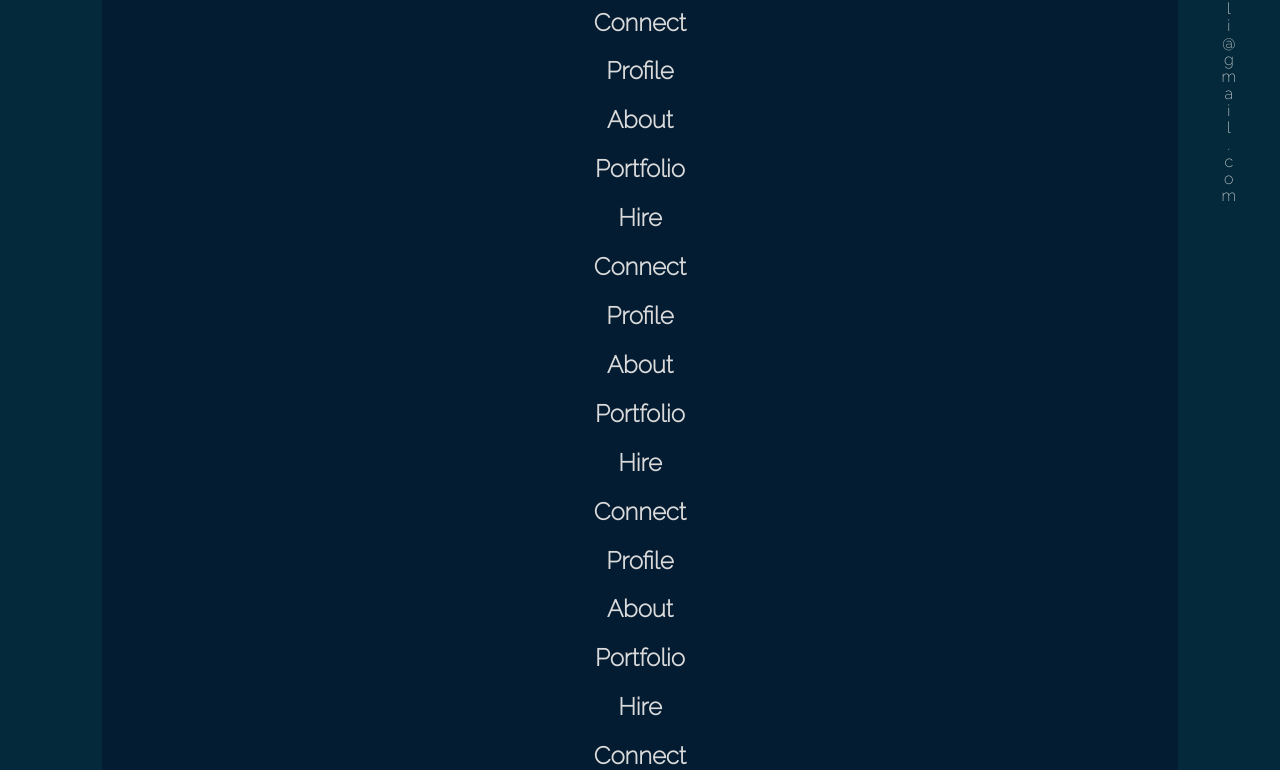
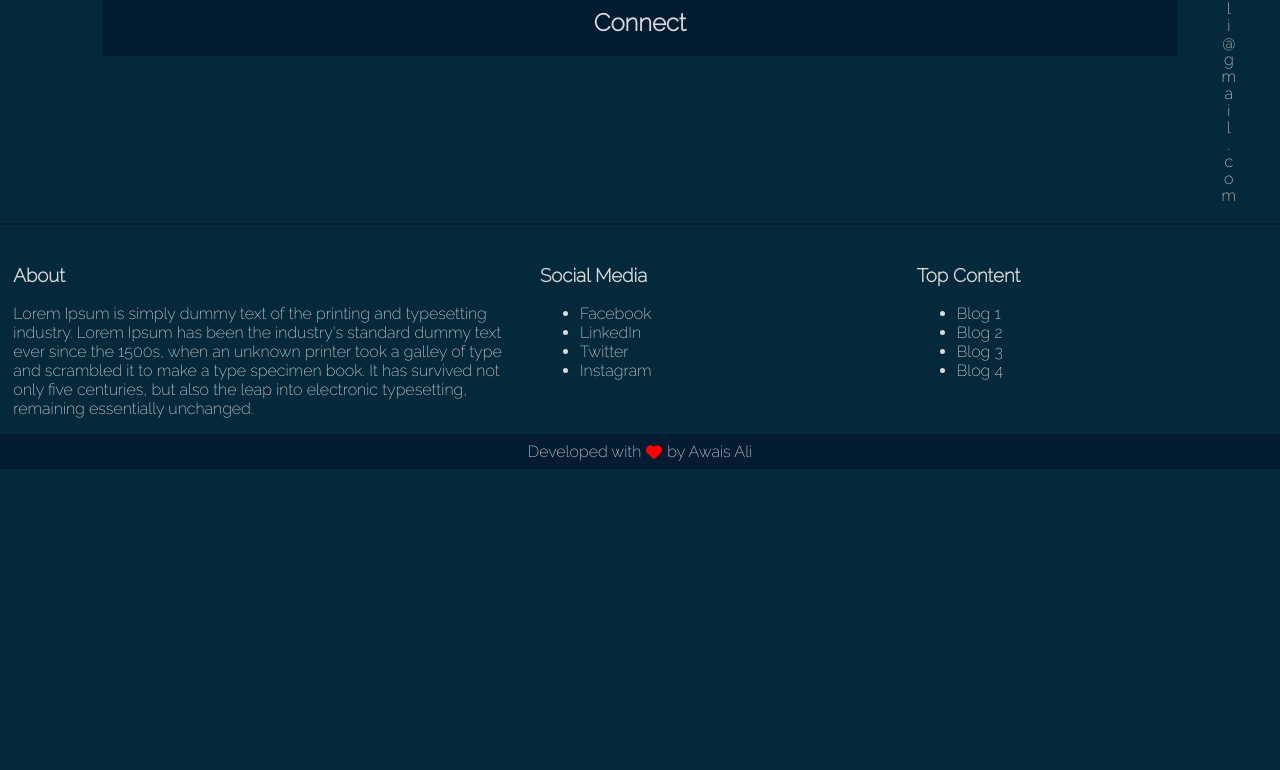
Before and after one commit to beingawaisali/beingawaisali.com-new, a React (Create React App) app: page / in a window 1280 px wide. Shown: the part 330-1100 px from the top of the page. After the commit the page ends 800 px from the top, so only its background shows below. Built offline with nearby package versions, Linux system fonts and the light colour scheme.

Commit message:
Socialmedia icons added

```diff
--- a/src/App.js
+++ b/src/App.js
@@ -32,15 +32,17 @@ console.log(mobileMenu)
 
 let listMenu =  "<div>Menu List Mobile</div>";
 
+let body = <Body />;
+let menuBar = <MenuBar />
 
 function App() {
   return (
     <div className="App">
         <HeaderBar toggleMenubar={toggleMenu}/>
-        {/* {
-            mobileMenu ? <Body /> : <MenuBar />
-        } */}
-        <Body />
+        {
+            mobileMenu == false ? body : menuBar
+        }
+        {/* <Body /> */}
         <Footer />
     </div>
   );
--- a/src/components/Body.jsx
+++ b/src/components/Body.jsx
@@ -61,51 +61,6 @@ function Body () {
                 <div className="body-card">
                     <h2>Connect</h2>
                 </div>
-                <div className="body-card">
-                    <h2>Profile</h2>
-                </div>
-                <div className="body-card">
-                    <h2>About</h2>
-                </div>
-                <div className="body-card">
-                    <h2>Portfolio</h2>
-                </div>
-                <div className="body-card">
-                    <h2>Hire</h2>
-                </div>
-                <div className="body-card">
-                    <h2>Connect</h2>
-                </div>
-                <div className="body-card">
-                    <h2>Profile</h2>
-                </div>
-                <div className="body-card">
-                    <h2>About</h2>
-                </div>
-                <div className="body-card">
-                    <h2>Portfolio</h2>
-                </div>
-                <div className="body-card">
-                    <h2>Hire</h2>
-                </div>
-                <div className="body-card">
-                    <h2>Connect</h2>
-                </div>
-                <div className="body-card">
-                    <h2>Profile</h2>
-                </div>
-                <div className="body-card">
-                    <h2>About</h2>
-                </div>
-                <div className="body-card">
-                    <h2>Portfolio</h2>
-                </div>
-                <div className="body-card">
-                    <h2>Hire</h2>
-                </div>
-                <div className="body-card">
-                    <h2>Connect</h2>
-                </div>
             </div>
 
 
```
